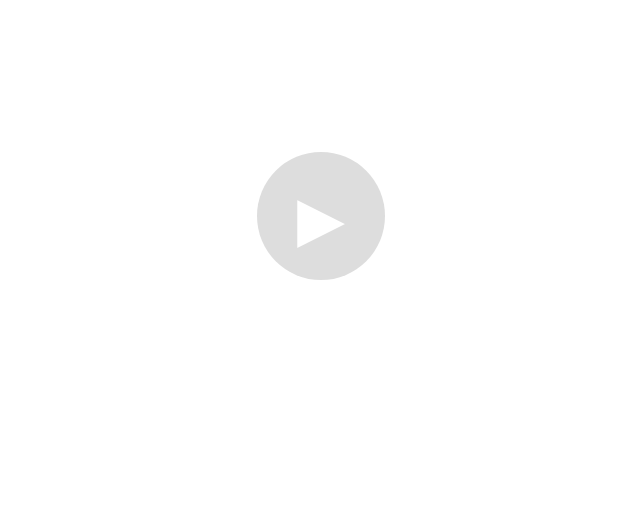
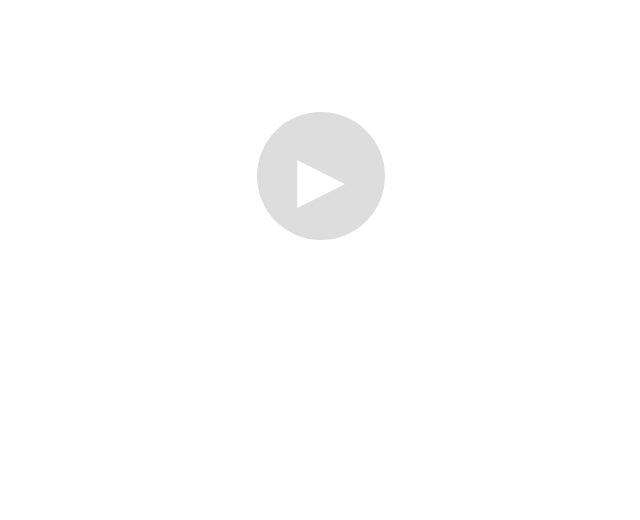
Before and after one commit to mouse-reeve/infinite_gnossienne, a Flask app: page / in a window 1280 px wide. Shown: the part 168-688 px from the top of the page, without its empty margins (319-959 px from the left). Run offline with Flask 2, Linux system fonts and the light colour scheme; some libraries are stand-ins or nearby versions.

Commit message:
fixes start button position

```diff
--- a/index.html
+++ b/index.html
@@ -30,7 +30,9 @@
         <h1>Gnossiennes &#8470;. 1</h1>
         <h2>&infin;</h2>
     </header>
-    <button aria-label="Play" id="start" onclick="start()" disabled="disabled">&#9656;</button>
+    <div id="start-container">
+        <button aria-label="Play" id="start" onclick="start()" disabled="disabled">&#9656;</button>
+    </div>
     <div id="notation"></div>
 
     <footer>
--- a/static/css/format.css
+++ b/static/css/format.css
@@ -14,12 +14,16 @@ body {
     background: #ddd;
 }
 
+#start-container {
+    position: absolute;
+    top: 17.5rem;
+    width: 100%;
+}
+
 #start {
+    display: block;
     background: red;
     margin: 0 auto;
-    position: absolute;
-    top: 20rem;
-    right: 45%;
     border-radius: 4rem;
     height: 8rem;
     width: 8rem;
--- a/templates/index.html
+++ b/templates/index.html
@@ -30,7 +30,9 @@
         <h1>Gnossiennes &#8470;. 1</h1>
         <h2>&infin;</h2>
     </header>
-    <button aria-label="Play" id="start" onclick="start()" disabled="disabled">&#9656;</button>
+    <div id="start-container">
+        <button aria-label="Play" id="start" onclick="start()" disabled="disabled">&#9656;</button>
+    </div>
     <div id="notation"></div>
 
     <footer>
```
